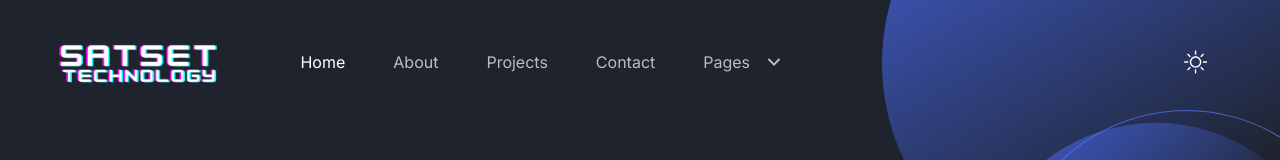
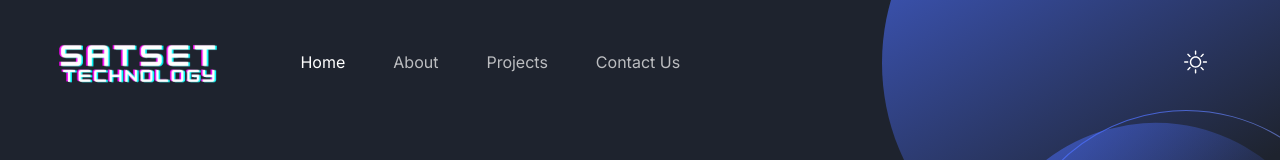
Before and after one commit to satsettech/portfolio-website, a Next.js app: page / in a window 1280 px wide. Shown: the top 160 px of the page. Built offline with nearby package versions, Linux system fonts and the light colour scheme.

Commit message:
adjust menu header to scroll down

```diff
--- a/components/Header/index.tsx
+++ b/components/Header/index.tsx
@@ -25,16 +25,6 @@ const Header = () => {
   useEffect(() => {
     window.addEventListener("scroll", handleStickyNavbar);
   });
-
-  // submenu handler
-  const [openIndex, setOpenIndex] = useState(-1);
-  const handleSubmenu = (index) => {
-    if (openIndex === index) {
-      setOpenIndex(-1);
-    } else {
-      setOpenIndex(index);
-    }
-  };
 
   const usePathName = usePathname();
 
@@ -107,7 +97,6 @@ const Header = () => {
                   <ul className="block lg:flex lg:space-x-12">
                     {menuData.map((menuItem, index) => (
                       <li key={index} className="group relative">
-                        {menuItem.path ? (
                         <Link
                           href={menuItem.path}
                           className={`flex py-2 text-base lg:mr-0 lg:inline-flex lg:px-0 lg:py-6 ${
@@ -118,41 +107,6 @@ const Header = () => {
                         >
                           {menuItem.title}
                         </Link>
-                        ) : (
-                          <>
-                            <p
-                              onClick={() => handleSubmenu(index)}
-                              className="flex cursor-pointer items-center justify-between py-2 text-base text-dark group-hover:text-primary dark:text-white/70 dark:group-hover:text-white lg:mr-0 lg:inline-flex lg:px-0 lg:py-6"
-                            >
-                              {menuItem.title}
-                              <span className="pl-3">
-                                <svg width="25" height="24" viewBox="0 0 25 24">
-                                  <path
-                                    fillRule="evenodd"
-                                    clipRule="evenodd"
-                                    d="M6.29289 8.8427C6.68342 8.45217 7.31658 8.45217 7.70711 8.8427L12 13.1356L16.2929 8.8427C16.6834 8.45217 17.3166 8.45217 17.7071 8.8427C18.0976 9.23322 18.0976 9.86639 17.7071 10.2569L12 15.964L6.29289 10.2569C5.90237 9.86639 5.90237 9.23322 6.29289 8.8427Z"
-                                    fill="currentColor"
-                                  />
-                                </svg>
-                              </span>
-                            </p>
-                            <div
-                              className={`submenu relative left-0 top-full rounded-sm bg-white transition-[top] duration-300 group-hover:opacity-100 dark:bg-dark lg:invisible lg:absolute lg:top-[110%] lg:block lg:w-[250px] lg:p-4 lg:opacity-0 lg:shadow-lg lg:group-hover:visible lg:group-hover:top-full ${
-                                openIndex === index ? "block" : "hidden"
-                              }`}
-                            >
-                              {menuItem.submenu.map((submenuItem, index) => (
-                                <Link
-                                  href={submenuItem.path}
-                                  key={index}
-                                  className="block rounded py-2.5 text-sm text-dark hover:text-primary dark:text-white/70 dark:hover:text-white lg:px-3"
-                                >
-                                  {submenuItem.title}
-                                </Link>
-                              ))}
-                            </div>
-                          </>
-                        )}
                       </li>
                     ))}
                   </ul>
--- a/components/Header/menuData.tsx
+++ b/components/Header/menuData.tsx
@@ -10,75 +10,20 @@ const menuData: Menu[] = [
   {
     id: 2,
     title: "About",
-    path: "/about",
+    path: "#about",
     newTab: false,
   },
   {
     id: 33,
     title: "Projects",
-    path: "/blog",
+    path: "#blog",
     newTab: false,
   },
   {
     id: 3,
-    title: "Contact",
-    path: "/contact",
+    title: "Contact Us",
+    path: "#contact",
     newTab: false,
-  },
-  {
-    id: 4,
-    title: "Pages",
-    newTab: false,
-    submenu: [
-      {
-        id: 41,
-        title: "About Page",
-        path: "/about",
-        newTab: false,
-      },
-      {
-        id: 42,
-        title: "Contact Page",
-        path: "/contact",
-        newTab: false,
-      },
-      {
-        id: 43,
-        title: "Blog Grid Page",
-        path: "/blog",
-        newTab: false,
-      },
-      {
-        id: 44,
-        title: "Blog Sidebar Page",
-        path: "/blog-sidebar",
-        newTab: false,
-      },
-      {
-        id: 45,
-        title: "Blog Details Page",
-        path: "/blog-details",
-        newTab: false,
-      },
-      {
-        id: 46,
-        title: "Sign In Page",
-        path: "/signin",
-        newTab: false,
-      },
-      {
-        id: 47,
-        title: "Sign Up Page",
-        path: "/signup",
-        newTab: false,
-      },
-      {
-        id: 48,
-        title: "Error Page",
-        path: "/error",
-        newTab: false,
-      },
-    ],
-  },
+  }
 ];
 export default menuData;
--- a/components/Hero/index.tsx
+++ b/components/Hero/index.tsx
@@ -37,7 +37,13 @@ const Hero = () => {
                     Get Started
                   </Link>
                   <Link
-                    href="/about"
+                    href="#about"
+                    onClick={(e) => {
+                      e.preventDefault();
+                      document.querySelector("#about")?.scrollIntoView({
+                        behavior: "smooth"
+                      });
+                    }}
                     className="inline-block rounded-sm bg-black px-8 py-4 text-base font-semibold text-white duration-300 ease-in-out hover:bg-black/90 dark:bg-white/10 dark:text-white dark:hover:bg-white/5"
                   >
                     About Us
```
Lines whose indentation alone changed are shown as unchanged.
